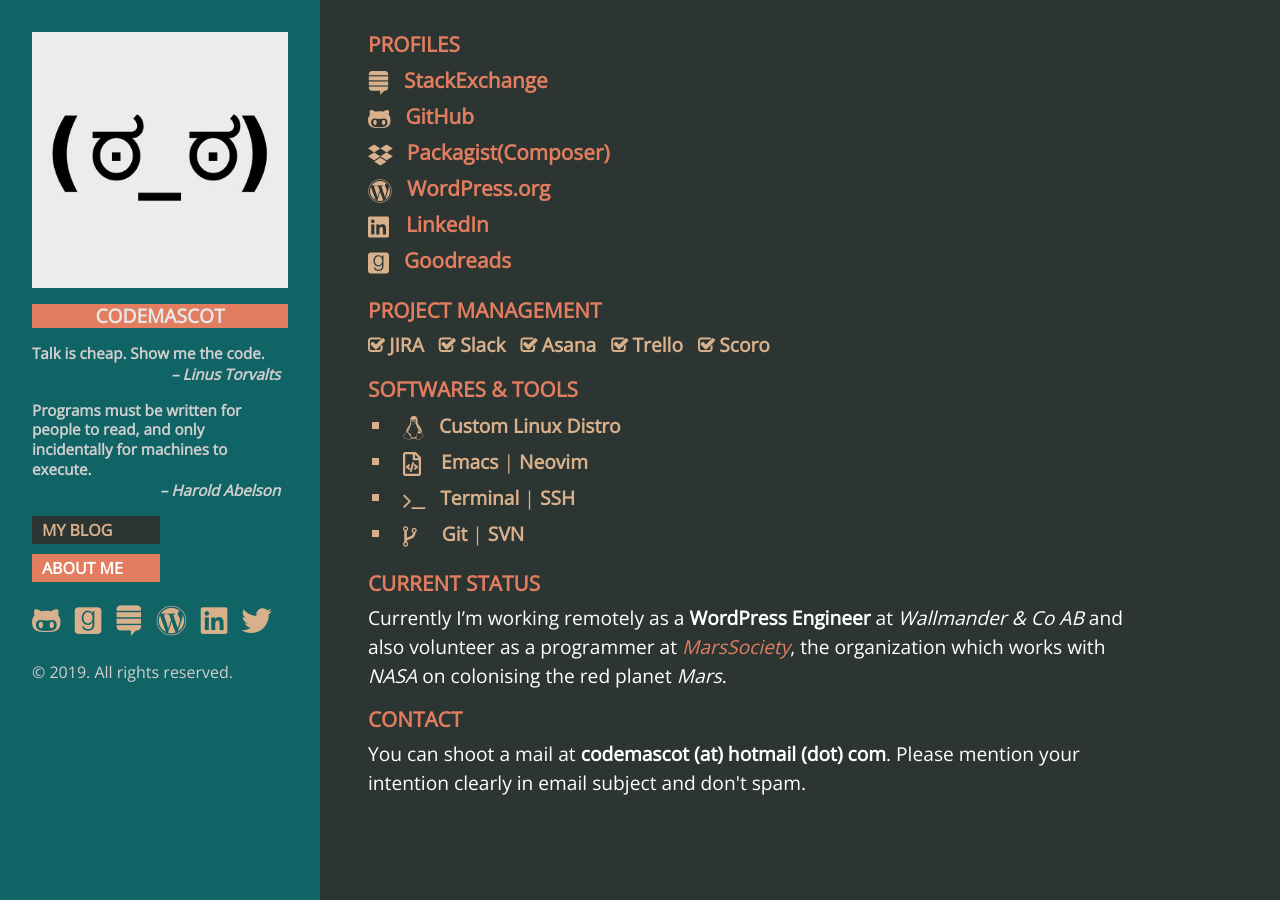
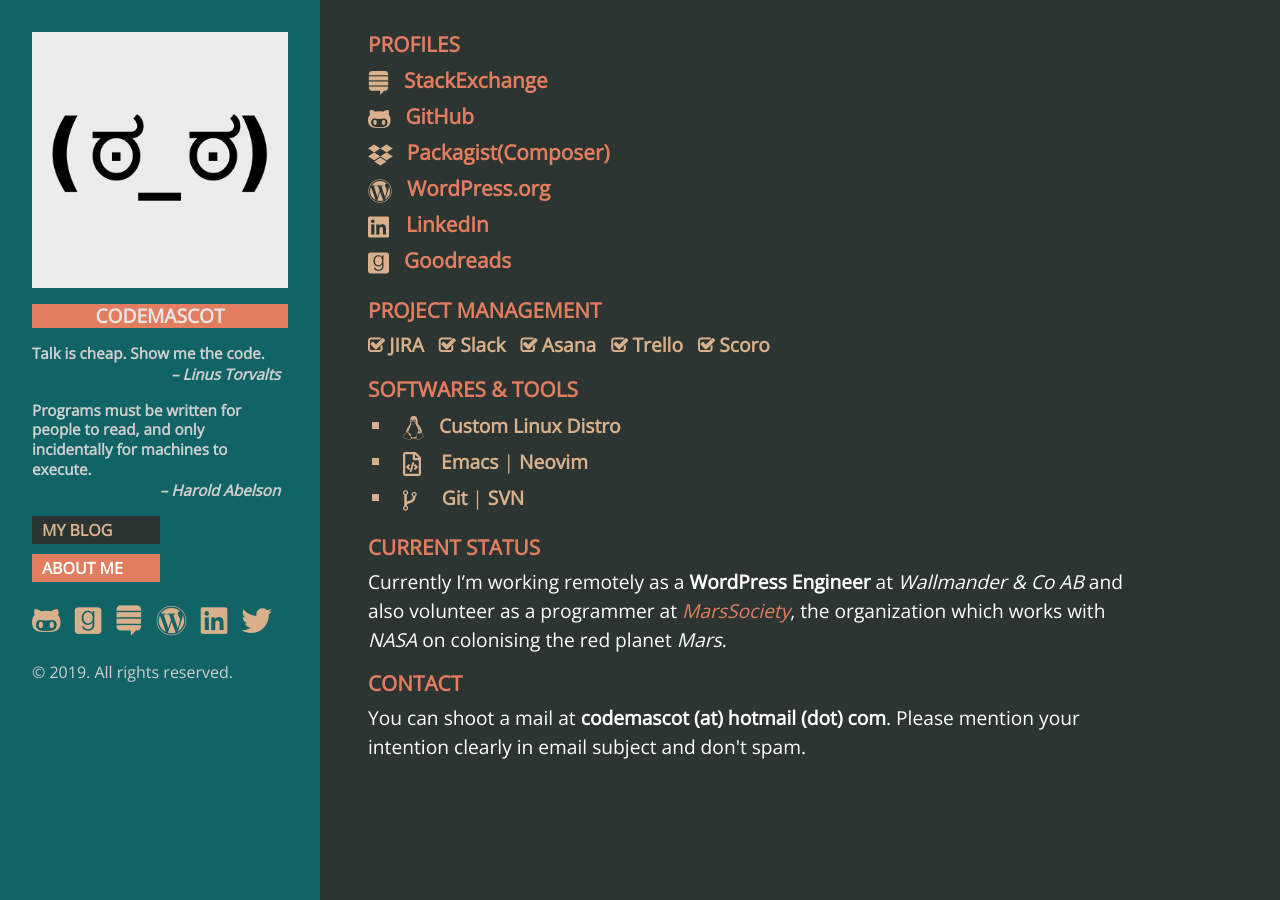
Before and after one commit to khanrn/codemascot.github.io, a Jekyll site: the page built from about-me/index.html, in a window 1280 px wide and 900 px high, scrolled down 527 px. Built offline with Jekyll 4.4.1, drawn with Linux system fonts in a browser that asks for light colours; nearby versions of some CDN libraries.

Commit message:
Design fixed

```diff
--- a/about-me/index.html
+++ b/about-me/index.html
@@ -56,9 +56,6 @@
 		<li class="ide">
 			<span>Emacs</span> | <span>Neovim</span>
 		</li>
-		<li class="editor">
-			<span>Terminal</span> | <span>SSH</span>
-		</li>
 		<li class="vcs">
 			<span>Git</span> | <span>SVN</span>
 		</li>
```
